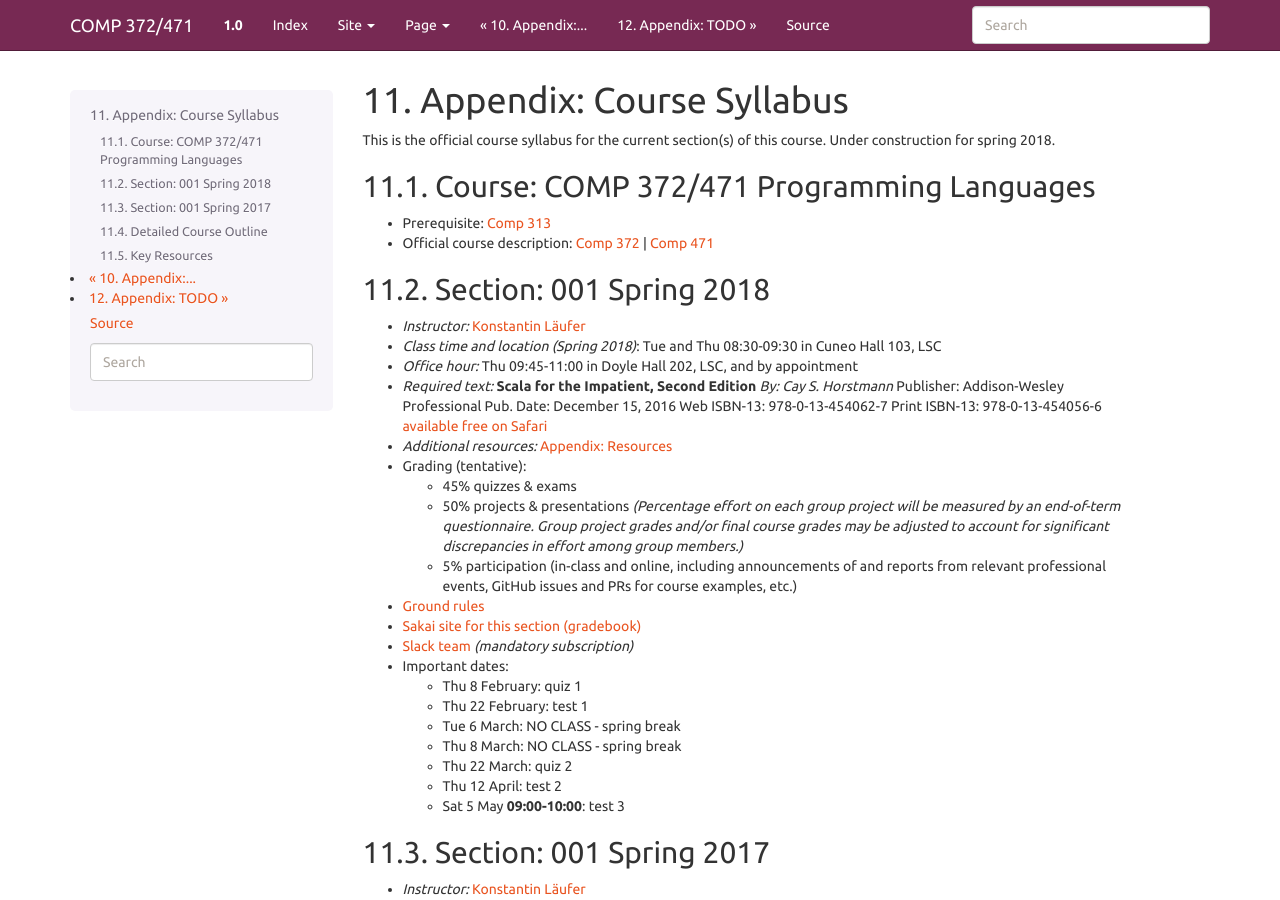
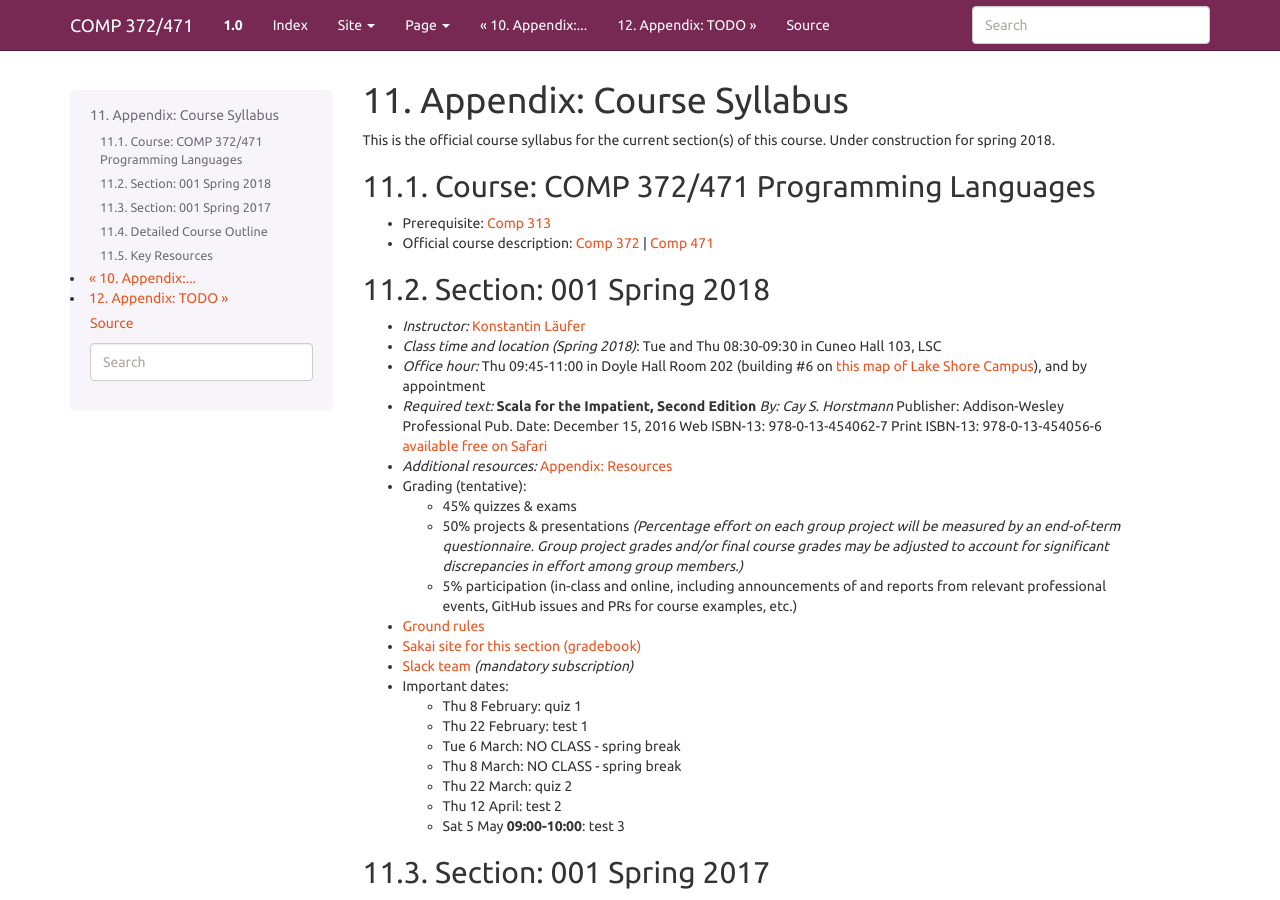
Before and after one commit to lucproglangcourse/lucproglangcourse.github.io, a Sphinx documentation site: the page built from source/syllabus.rst, in a window 1280 px wide and 900 px high. Built offline with Sphinx 7.4.7, drawn with Linux system fonts in a browser that asks for light colours.

Commit message:
added link to office location in current syllabus
Signed-off-by: Konstantin Läufer <klaeufer@gmail.com>

```diff
--- a/source/syllabus.rst
+++ b/source/syllabus.rst
@@ -17,7 +17,7 @@ Section: 001 Spring 2018
 
 - *Instructor:* `Konstantin Läufer <http://klaeufer.github.io>`_
 - *Class time and location (Spring 2018)*: Tue and Thu 08:30-09:30 in Cuneo Hall 103, LSC
-- *Office hour:* Thu 09:45-11:00 in Doyle Hall 202, LSC, and by appointment
+- *Office hour:* Thu 09:45-11:00 in Doyle Hall Room 202 (building #6 on `this map of Lake Shore Campus <https://www.luc.edu/media/lucedu/pdfs-campusmaps/lsc.pdf>`_), and by appointment
 - *Required text:*
   **Scala for the Impatient, Second Edition**
   *By: Cay S. Horstmann*
```
